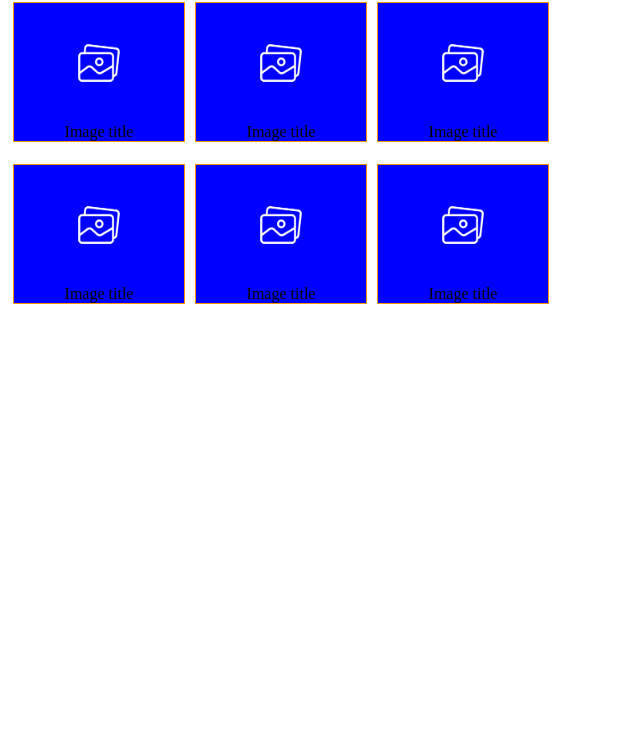
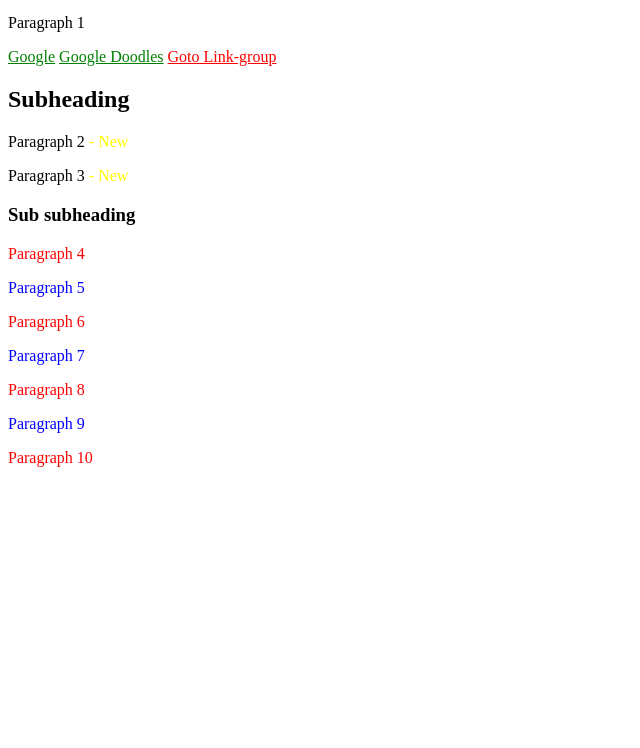
Before and after one commit to nadjapenic/projekat2, a plain HTML site: page index.html in a window 1280 px wide. Shown: the part 52-800 px from the top of the page, without its empty margins (0-640 px from the left). Drawn offline with Linux system fonts and the light colour scheme.

Commit message:
prvi zadatak

```diff
--- a/index.html
+++ b/index.html
@@ -1,62 +1,35 @@
 <html>
 <head>
-<meta name="viewport" content="width-device-width, initial-scale=1.0">
-<title> Galerija slika </title>
+<title> Css </title>
+<style>
+  a[href="http://www.google.com/"] {color: green; }
+  a[href="https://www.google.com/doodles"] {color: green; }
+  a[href="https://www.link-group.eu/"] {color: red; }
+   p:nth-of-type(2n+4) {color: red ;}
+   p:nth-of-type(2n+5)  {color: blue;}
+   p:nth-of-type(2)::after {content: " - New";color: yellow;}
+   p:nth-of-type(3)::after {content: " - New";color: yellow;}
+   p:last-child:hover { font-style: italic ; cursor: pointer; }
+</style>
 </head>
 <body>
-<style>
-#grid {display:grid; }
-#flexbox {border 1px solid rgba(249,147,1,1.00); display:flex; }
-div.primer1 {
-   margin: 5px;
-   border: 1px solid rgba(249,147,1,1.00);
-   height: auto;
-   width: auto;
-   float: left;
-   text-align: center;
-}
-div.primer1 img { padding: 5px }
-div.primer1 a { color: blue; text-decoration: none }
-div.primer1  { background-color: blue }
-</style>
-<body>
+  <h1> Main heading </h1>
+      <p> Paragraph 1 </p>
+      <a href="http://www.google.com/">Google</a> <a href= "https://www.google.com/doodles">Google Doodles</a>  <a href= "https://www.link-group.eu/">Goto Link-group</a>
 
+  <h2> Subheading </h2>
 
-<p><h3>Galerija slika</h3></p>
-<div id="grid">
-<div class ="container">
-<div id "flexbox">
-<div class="primer1">
+      <p> Paragraph 2 </p>
+      <p> Paragraph 3 </p>
 
-   <img src="placeholder-image.png" width="160" height="110" alt="Image title" />
-   <div class="napis">Image title</div>
-</div>
-<div class="primer1">
+  <h3> Sub subheading </h3>
 
-   <img src="placeholder-image.png" width="160" height="110" alt="Image title"   />
-   <div class="napis">Image title</div>
-</div><div class="primer1">
-
-   <img src="placeholder-image.png" width="160" height="110" alt="Image title" />
-   <div class="napis">Image title</div>
-</div>
-</div>
-
-<br>
-<br><br><br><br><br><br><br><br>
-<div class="primer1">
-
-   <img src="placeholder-image.png" width="160" height="110" alt="Image title" />
-   <div class="napis">Image title</div>
-</div><div class="primer1">
-
-   <img src="placeholder-image.png" width="160" height="110" alt="Image title" />
-   <div class="napis">Image title</div>
-</div><div class="primer1">
-
-   <img src="placeholder-image.png" width="160" height="110" alt="Image title" />
-   <div class="napis">Image title</div>
-</div>
-</div>
+      <p> Paragraph 4 </p>
+      <p> Paragraph 5 </p>
+      <p> Paragraph 6 </p>
+      <p> Paragraph 7 </p>
+      <p> Paragraph 8 </p>
+      <p> Paragraph 9 </p>
+      <p> Paragraph 10</p>
 </body>
 </html>
```
